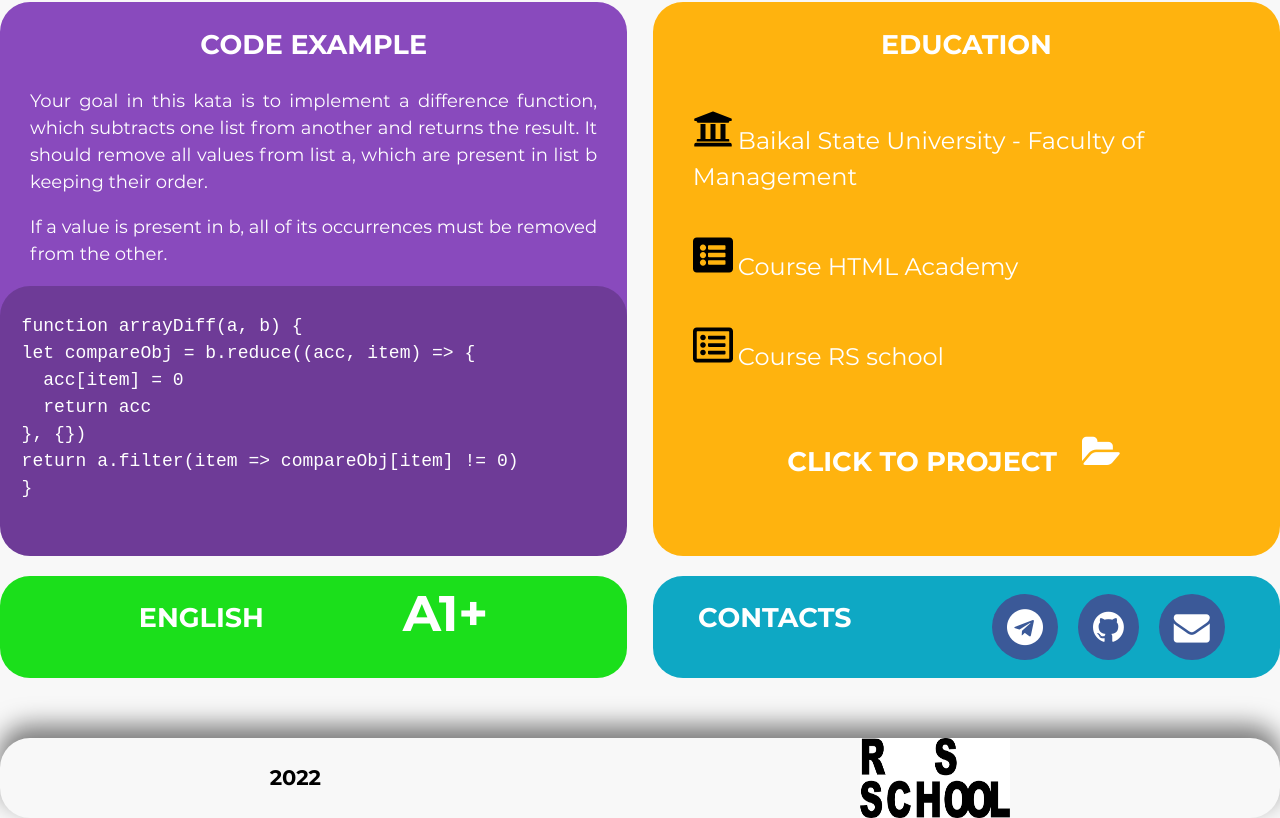
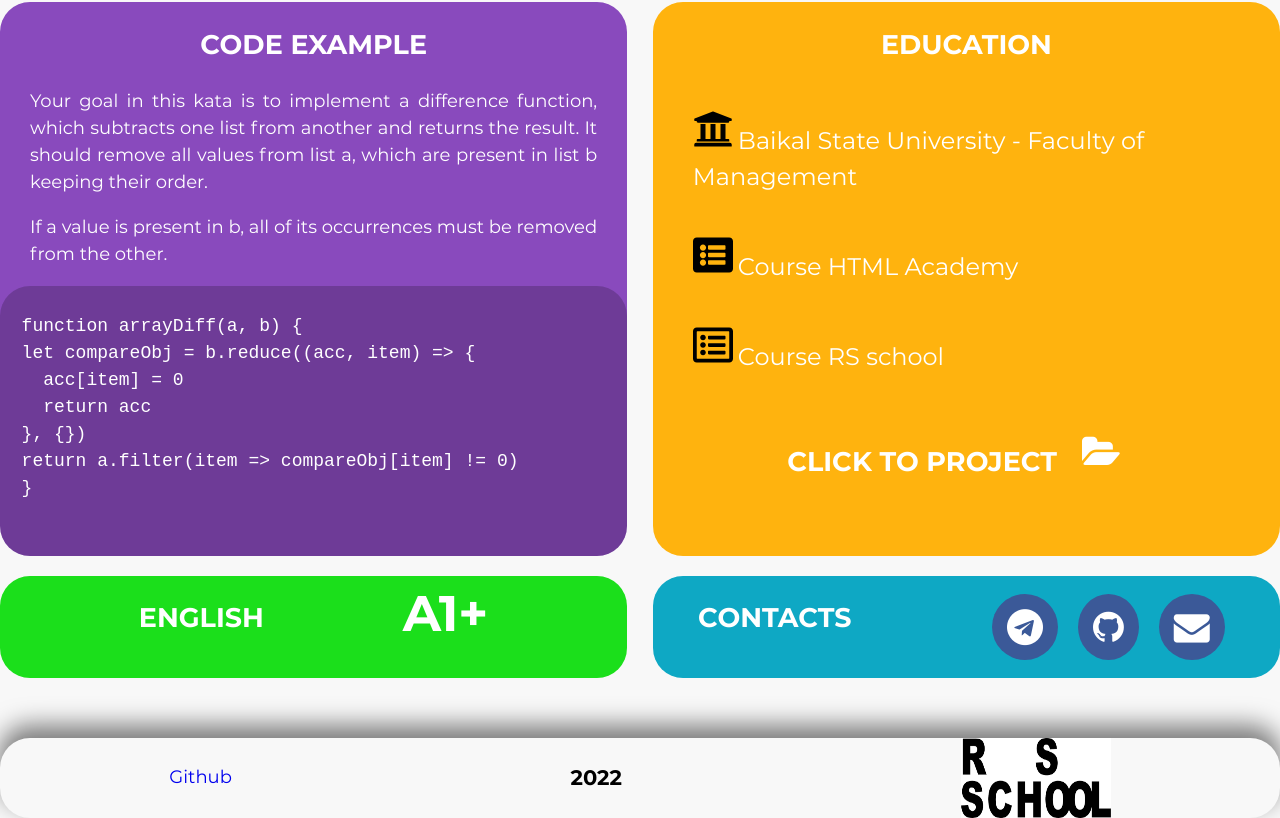
Before and after one commit to alexeypopov183/rsschool-cv, a plain HTML site: page index.html in a window 1280 px wide. Shown: the part 1173-1991 px from the top of the page. Drawn offline with Linux system fonts and the light colour scheme.

Commit message:
feat: add link github

```diff
--- a/index.html
+++ b/index.html
@@ -148,6 +148,7 @@
     <footer class="footer">
       <div class="container">
         <div class="footer-menu">
+          <a href="https://github.com/alexeypopov183">Github</a>
         <h3>2022</h3>
         <a href="https://rs.school/">
           <img src="./assets/img/rs.png" class="footer-menu__rs-link" alt="logo-rs" >
```
Also changed, not shown: assets/svg/logo-rs.svg (deleted).
